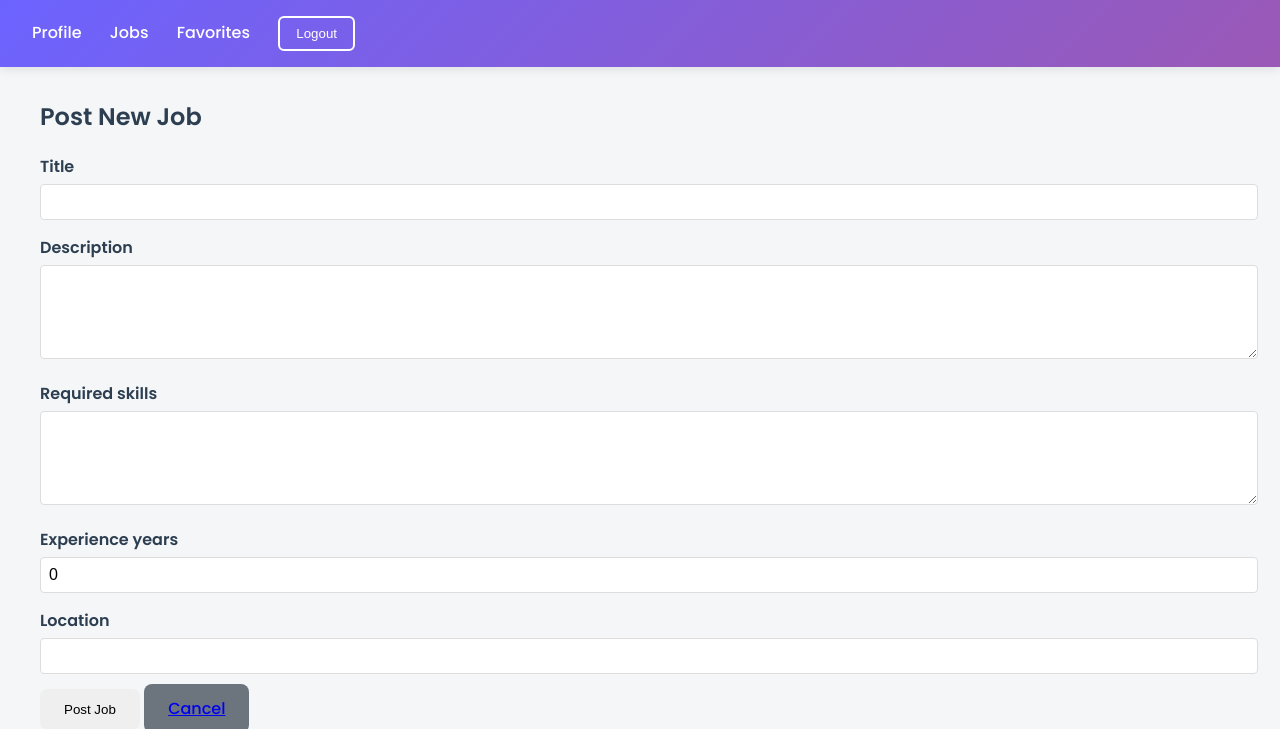
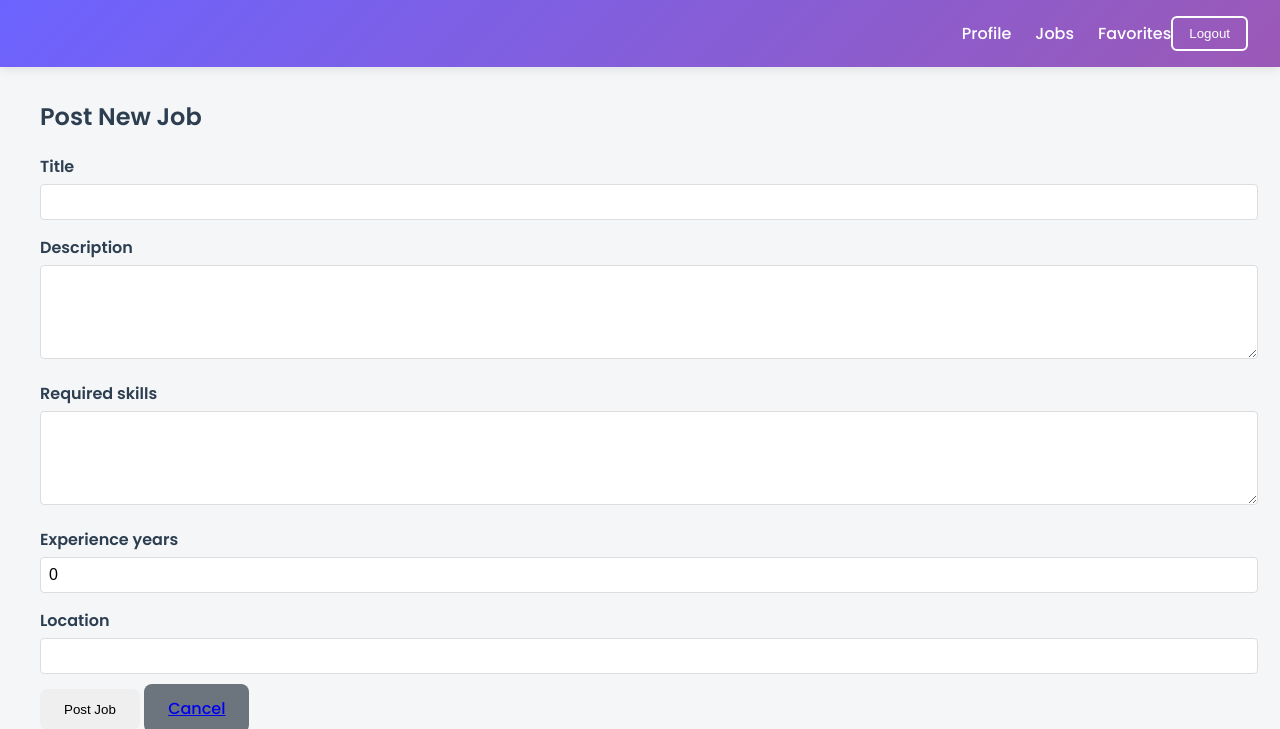
Before and after one commit to AzizullahDarmani/AI_Powered_Resume_Analyzer, a Django app: page /accounts/jobs/add/ in a window 1280 px wide. Shown: the top 729 px of the page. Run offline with Django 5.2, Linux system fonts and the light colour scheme; the visitor is signed in with stand-in values (Sample User, id 1); some libraries are stand-ins or nearby versions.

Commit message:
Assistant checkpoint: Update navigation styles to align items to the right
Assistant generated file changes:
- accounts/templates/accounts/base.html: Update nav styles to align items right

---

User prompt:

move the Jobs, Favorites, and logout button to the right corner of the page

Replit-Commit-Author: Assistant
Replit-Commit-Session-Id: 0411cb77-4424-4415-a595-fc67fea6358b

```diff
--- a/accounts/templates/accounts/base.html
+++ b/accounts/templates/accounts/base.html
@@ -27,12 +27,15 @@
             background: linear-gradient(135deg, var(--primary), var(--accent));
             padding: 1rem 2rem;
             box-shadow: 0 2px 10px rgba(0,0,0,0.1);
+            display: flex;
+            justify-content: flex-end;
+            align-items: center;
         }
 
         nav a {
             color: white;
             text-decoration: none;
-            margin-right: 1.5rem;
+            margin-left: 1.5rem;
             font-weight: 500;
             transition: opacity 0.3s;
         }
```
